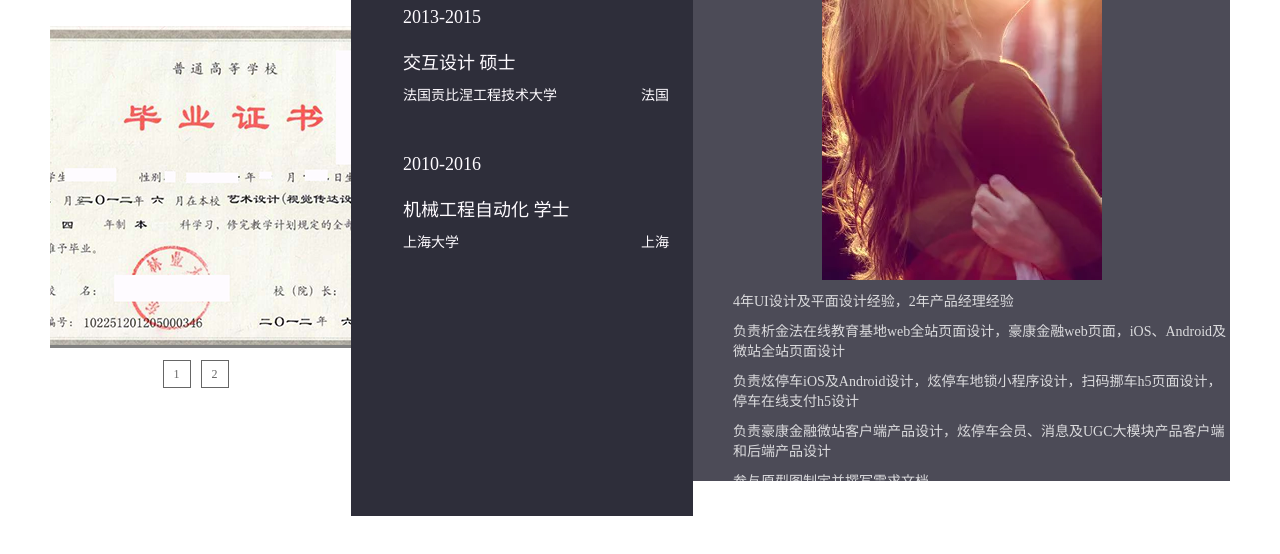
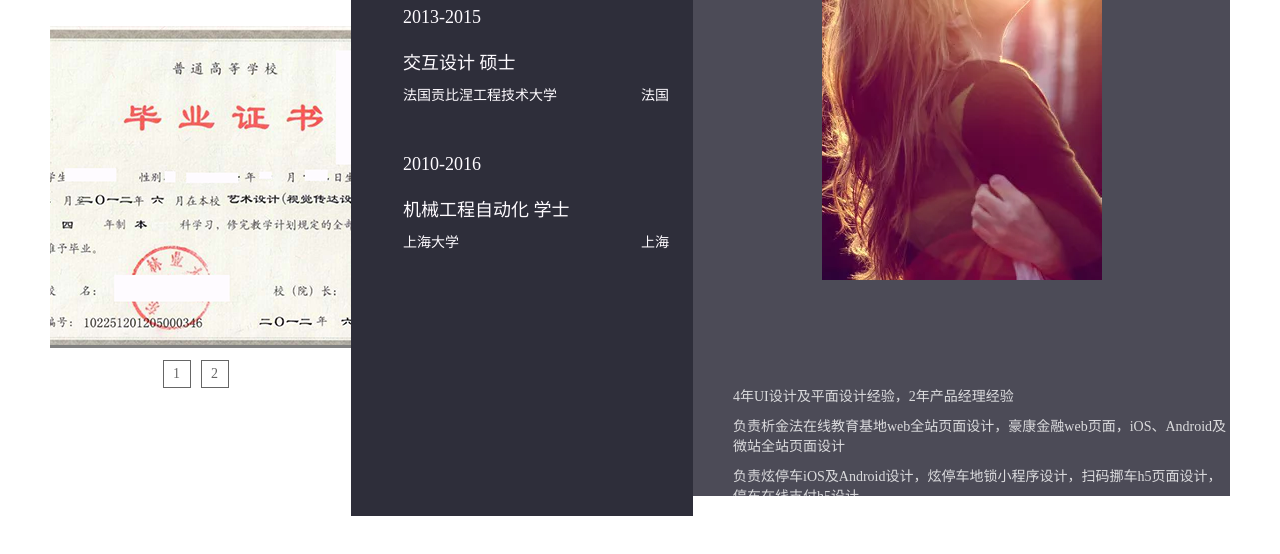
Before and after one commit to luovayne8/luovayne8.github.io, a plain HTML site: page index.html in a window 1280 px wide. Shown: the part 698-1252 px from the top of the page. Drawn offline with nearby package versions, Linux system fonts and the light colour scheme.

Commit message:
Update style.css

```diff
--- a/css/style.css
+++ b/css/style.css
@@ -7,7 +7,7 @@
 }
 body{
 	background: #fff;
-	font-size:12px;
+	font-size:14px;
 	font-family: 'Microsoft YaHei';
 	font-weight:normal;
 }
@@ -211,13 +211,13 @@ body{
 	top:0;
 	right:0;
 	width:537px;
-	height:585px;
+	height:600px;
 	background: #4c4b57;
 }
 #about>.about_cont>.right>.img_box{
-	margin:24px auto 10px auto;
+	margin:24px auto 15px auto;
 	width:280px;
-	height:360px;
+	height:450px;
 }
 #about>.about_cont>.right>.img_box>img{
 	width:100%;
```
